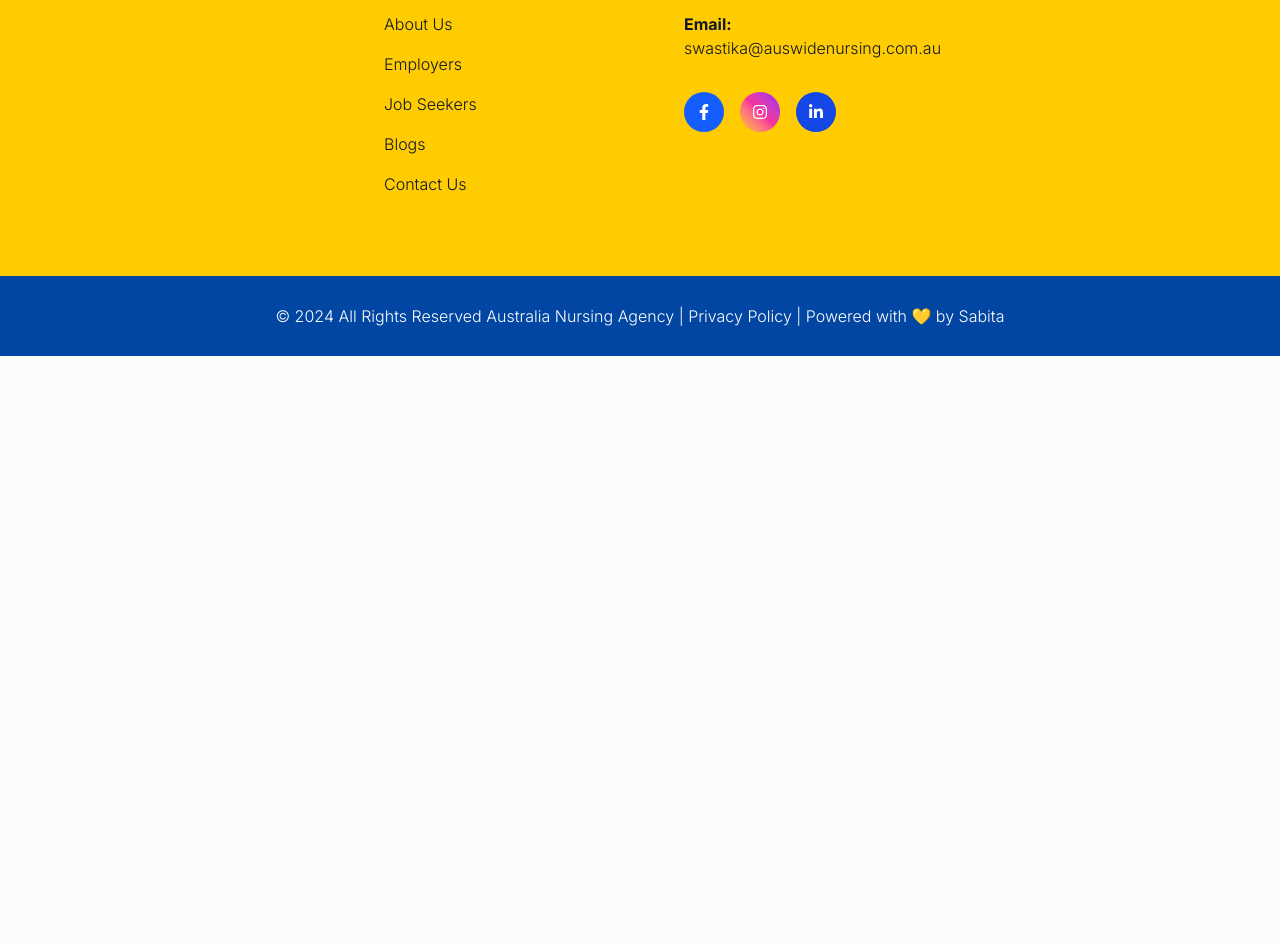
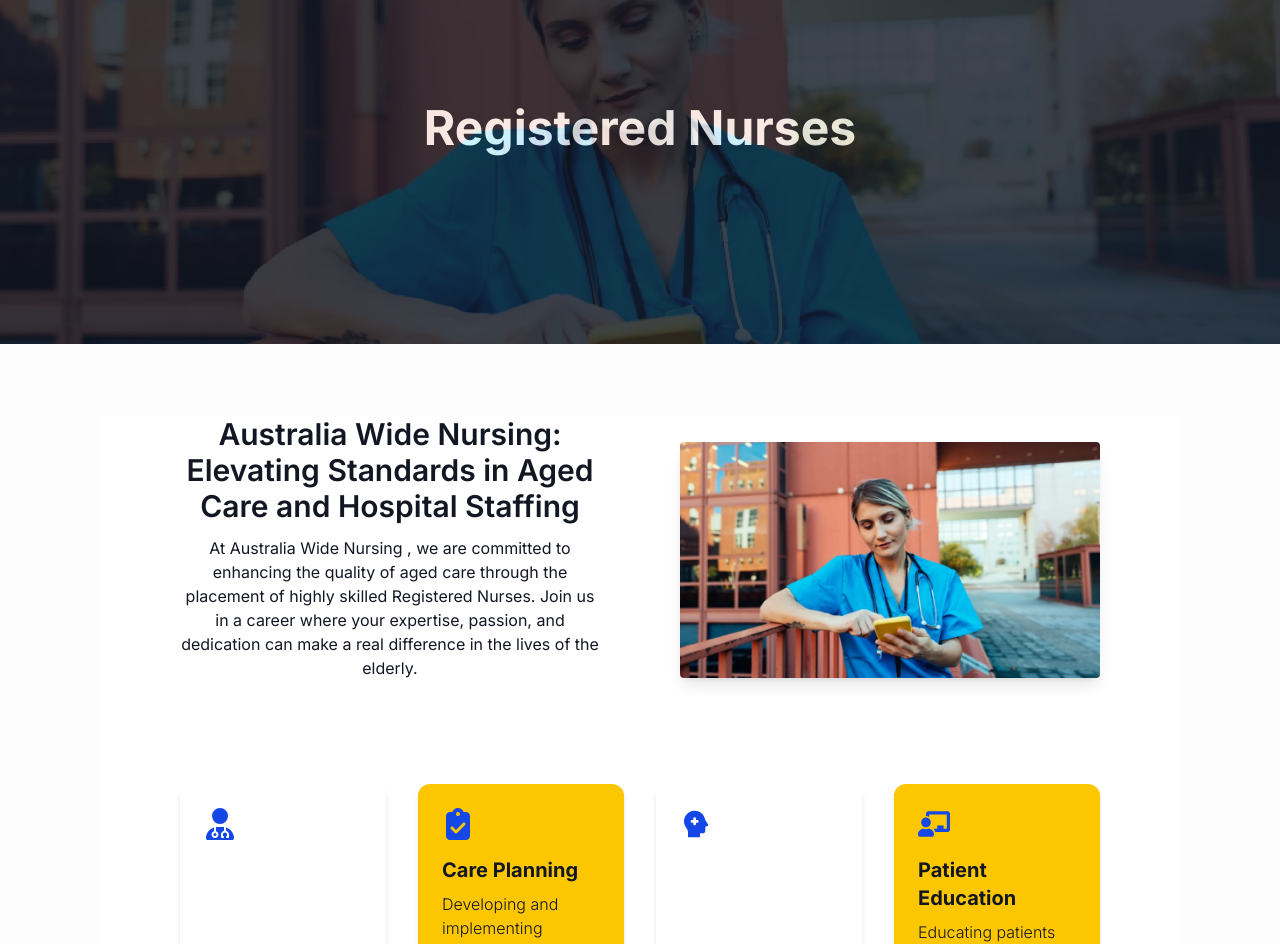
Before and after one commit to iamsabitak/AustraliaWideNursing, a Next.js app: page /RegisteredNursesJob in a window 1280 px wide. Shown: the part 148-1092 px from the top of the page. Before the commit the page ends 800 px from the top, so only its background shows below. Built offline with nearby package versions, Linux system fonts and the light colour scheme.

Commit message:
feat:created new nav and fix design

```diff
--- a/src/app/RegisteredNursesJob/page.tsx
+++ b/src/app/RegisteredNursesJob/page.tsx
@@ -1,7 +1,103 @@
+import JobCards from "@/components/Testimonials";
+import Image from "next/image";
+import Link from "next/link";
 import React from "react";
+import { FaNotesMedical, FaChalkboardTeacher } from "react-icons/fa";
+import { FaUserDoctor, FaBedPulse, FaClipboardCheck } from "react-icons/fa6";
+import { RiPsychotherapyFill } from "react-icons/ri";
+
+const features = [
+  {
+    icon: <FaUserDoctor size={32} />,
+    title: "Patient Assessment",
+    desc: "Conducting thorough health assessments and physical examinations.",
+  },
+  {
+    icon: <FaClipboardCheck size={32} />,
+    title: "Care Planning",
+    desc: "Developing and implementing individualised care plans.",
+  },
+  {
+    icon: <RiPsychotherapyFill size={32} />,
+    title: "Treatment Administration",
+    desc: "Administering medications and treatments accurately.",
+  },
+  {
+    icon: <FaChalkboardTeacher size={32} />,
+    title: "Patient Education",
+    desc: "Educating patients and families on health conditions and self-care.",
+  },
+];
 
 const RegisteredNursesJob = () => {
-  return <div>RegisteredNursesJob</div>;
+  return (
+    <section id="contact" className="pt-[92px]">
+      <div className="bg-opacity-80 relative h-100 overflow-hidden bg-black">
+        <Image
+          src="/Images/healthcare+worker-1920w.webp"
+          alt="CTA Background"
+          fill
+          className="absolute inset-0 z-0 object-cover object-center opacity-20"
+        />
+        <h3 className="mt-20 p-20 text-center text-2xl font-bold text-white md:text-5xl">
+          Registered Nurses
+        </h3>
+      </div>
+
+      <div className="mx-25 my-18 bg-white text-center sm:px-10 md:px-20">
+        <div className="grid grid-cols-1 items-center gap-20 md:grid-cols-2">
+          <div>
+            <h3 className="mb-3 text-3xl font-semibold text-black">
+              Australia Wide Nursing: Elevating Standards in Aged Care and
+              Hospital Staffing
+            </h3>
+            <p className="mb-6 text-black">
+              At Australia Wide Nursing , we are committed to enhancing the
+              quality of aged care through the placement of highly skilled
+              Registered Nurses. Join us in a career where your expertise,
+              passion, and dedication can make a real difference in the lives of
+              the elderly.
+            </p>
+          </div>
+          <div>
+            <Image
+              src="/Images/healthcare+worker-1920w.webp"
+              alt="Healthcare Managers"
+              width={500}
+              height={350}
+              className="h-auto w-full rounded object-cover shadow-lg"
+            />
+          </div>
+        </div>
+        <div className="mt-20 grid gap-8 sm:grid-cols-2 lg:grid-cols-4">
+          {features.map((feature, index) => (
+            <div
+              key={index}
+              className={`rounded-xl p-6 text-left shadow-md ${
+                index % 2 === 1 ? "bg-yellow-400 text-black" : "bg-white"
+              }`}
+            >
+              <div className="mb-4 text-3xl text-blue-700">{feature.icon}</div>
+              <h3 className="mb-2 text-xl font-bold">{feature.title}</h3>
+              <p className="text-base font-light">{feature.desc}</p>
+            </div>
+          ))}
+        </div>
+      </div>
+      <JobCards />
+      <div className="relative z-10 mx-auto flex max-w-6xl gap-16 space-y-6 p-15 text-center">
+        <p className="text-blue text-xl font-semibold">
+          Join Australia Wide Nursing and Be a Part of a Team Where Your Skills
+          and Compassion Are Not Just Valued but Celebrated.
+        </p>
+        <Link href={"/contact"}>
+          <button className="w-60 cursor-pointer rounded bg-yellow-400 px-6 py-3 font-semibold text-black hover:bg-yellow-500">
+            Apply Here
+          </button>
+        </Link>
+      </div>
+    </section>
+  );
 };
 
 export default RegisteredNursesJob;
--- a/src/components/Video/index.tsx
+++ b/src/components/Video/index.tsx
@@ -46,12 +46,15 @@
           top-notch professionals for your Healthcare Team. Here's what you can
           expect
         </h2>
-
+        <div className="px-26 py-10">
           <div className="mt-15 grid grid-cols-1 gap-6 md:grid-cols-3">
             {features.map((feature, index) => (
               <div
                 key={index}
-              className="h-44 rounded-lg bg-white p-6 text-black shadow-md transition-transform hover:scale-105"
+                className={`rounded-xl p-6 text-left shadow-md ${
+                  index % 2 === 1 ? "bg-yellow-400 text-black" : "bg-white"
+                }`}
+                // className="h-44 rounded-lg bg-white p-6 text-black shadow-md transition-transform hover:scale-105"
               >
                 <div className="mb-4 flex justify-center text-blue-700">
                   {feature.icon}
@@ -61,6 +64,7 @@
             ))}
           </div>
         </div>
+      </div>
     </section>
   );
 };
```
Lines whose indentation alone changed are shown as unchanged.
